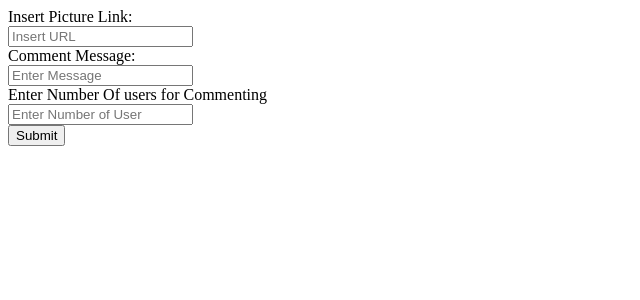
After one commit to fahad11083/instabot_management, a Django app: page /dashboard/comments/ in a window 1280 px wide. The commit adds this page. Shown: the top 300 px of the page, without its empty margins (0-640 px from the left). Run offline with Django 3.2, Linux system fonts and the light colour scheme.

Commit message:
add tempelates for customer view

```diff
--- /dev/null
+++ b/dashboard/forms.py
@@ -0,0 +1,35 @@
+from django import forms
+
+class AccountForm(forms.Form):
+    user_name = forms.CharField()
+    email = forms.CharField()
+    password = forms.CharField(widget=forms.PasswordInput())
+
+    def save_form(self):
+        print(self.cleaned_data['password'], self.cleaned_data['email'], self.cleaned_data['user_name'])
+
+
+class LikeForm(forms.Form):
+    picture_link = forms.CharField()
+    amount_of_likes = forms.CharField(widget=forms.NumberInput)
+
+    def save_form(self):
+        print(self.cleaned_data['picture_link'], self.cleaned_data['amount_of_likes'])
+
+
+class CommentForm(forms.Form):
+    picture_link = forms.CharField()
+    comment_message = forms.CharField(widget=forms.Textarea)
+    number_of_users = forms.CharField(widget=forms.NumberInput)
+
+
+    def save_form(self):
+        print(self.cleaned_data['picture_link'], self.cleaned_data['comment_message'], self.cleaned_data['number_of_users'])
+
+
+class FollowerForm(forms.Form):
+    account_link = forms.CharField()
+    number_of_followers = forms.CharField(widget=forms.NumberInput)
+
+    def save_form(self):
+        print(self.cleaned_data['account_link'], self.cleaned_data['number_of_followers'])
--- /dev/null
+++ b/dashboard/templates/dashboard/comment.html
@@ -0,0 +1,26 @@
+<form method="POST" enctype="multipart/form-data">
+    {% csrf_token %}
+    <div class="form-group row">
+        <label for="picture_link" class="col-sm-2 col-form-label">Insert Picture Link:</label>
+        <div class="col-sm-10">
+            <input type="text" name="picture_link" class="form-control" placeholder="Insert URL">
+        </div>
+    </div>
+    <div class="form-group row">
+        <label for="comment_message" class="col-sm-2 col-form-label">Comment Message:</label>
+        <div class="col-sm-10">
+            <input type="text" name="comment_message" class="form-control" placeholder="Enter Message">
+        </div>
+    </div>
+    <div class="form-group row">
+        <label for="number_of_users" class="col-sm-2 col-form-label">Enter Number Of users for Commenting</label>
+        <div class="col-sm-10">
+            <input type="number" name="number_of_users" class="form-control" placeholder="Enter Number of User">
+        </div>
+    </div>
+    <div class="form-group row">
+        <div class="col-sm-10 offset-sm-2">
+            <button type="submit" class="btn btn-success">Submit</button>
+        </div>
+    </div>
+</form>
--- a/dashboard/urls.py
+++ b/dashboard/urls.py
@@ -5,5 +5,8 @@ from . import views
 app_name = 'dashboard'
 urlpatterns = [
     path('', views.IndexView.as_view(), name='index'),
-    path('<int:pk>/', views.DetailView.as_view(), name='detail'),
+    path('likes/', views.LikeFormView.as_view(), name='likes'),
+    path('comments/', views.CommentFormView.as_view(), name='comments'),
+    path('followers/', views.FollowerFormView.as_view(), name='followers'),
+    path('form/', views.AccountFormView.as_view()),
 ]
--- a/dashboard/views.py
+++ b/dashboard/views.py
@@ -5,6 +5,8 @@ from django.template import loader
 from django.http import HttpResponse
 from automation.models import *
 from django.views import generic
+from django.views.generic.edit import FormView
+from dashboard.forms import AccountForm, LikeForm, CommentForm, FollowerForm
 
 # Create your views here.
 class IndexView(generic.ListView):
@@ -14,6 +16,47 @@ class IndexView(generic.ListView):
     def get_queryset(self):
         return Account.objects.all()
 
+
+class LikeFormView(FormView):
+    template_name = 'dashboard/like.html'
+    form_class = LikeForm
+    success_url = '/dashboard/'
+
+    def form_valid(self, form):
+        form.save_form()
+        return super().form_valid(form)
+
+
+class CommentFormView(FormView):
+    template_name = 'dashboard/comment.html'
+    form_class = CommentForm
+    success_url = '/dashboard/'
+
+    def form_valid(self, form):
+        form.save_form()
+        return super().form_valid(form)
+
+
+class FollowerFormView(FormView):
+    template_name = 'dashboard/follower.html'
+    form_class = FollowerForm
+    success_url = '/dashboard/'
+
+    def form_valid(self, form):
+        form.save_form()
+        return super().form_valid(form)
+
+
 class DetailView(generic.DetailView):
     model = Account
     template_name = 'dashboard/detail.html'
+
+
+class AccountFormView(FormView):
+    template_name = 'dashboard/account.html'
+    form_class = AccountForm
+    success_url = '/dashboard/'
+
+    def form_valid(self, form):
+        form.save_form()
+        return super().form_valid(form)
```
Also changed, not shown: dashboard/templates/dashboard/account.html (added, +26 -0 lines), dashboard/templates/dashboard/follower.html (added, +20 -0 lines), dashboard/templates/dashboard/index.html (+3 -12 lines), dashboard/templates/dashboard/like.html (added, +20 -0 lines), 1 other file.
